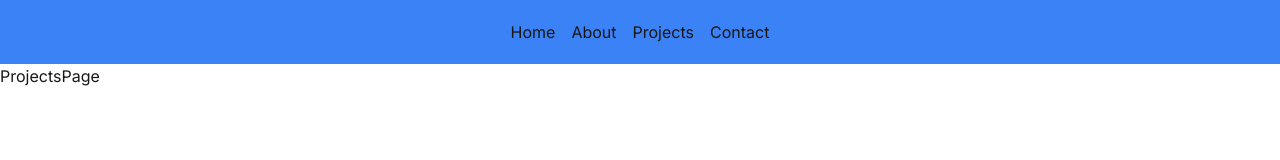
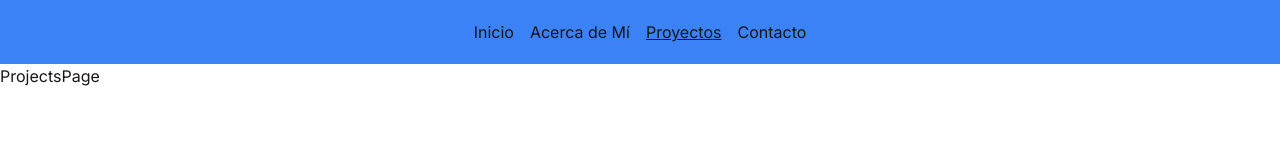
Before and after one commit to ecc97/portafolio, a Next.js app: page /projects in a window 1280 px wide. Shown: the top 160 px of the page. Built offline with nearby package versions, Linux system fonts and the light colour scheme.

Commit message:
feat: herosection and navbar modify

```diff
--- a/src/components/HeroSection.tsx
+++ /dev/null
@@ -1,16 +0,0 @@
-import React from 'react'
-import styles from './HeroSection/hero.module.css'
-import Link from 'next/link'
-
-export default function HeroSection() {
-    return (
-        <section className={`flex flex-col items-center justify-center p-8 h-full ${styles.heroContainer}`}>
-            <h1 className='text-5xl'>Edwin Carmona</h1>
-            <h2 className='text-2xl'>Frontend Developer</h2>
-            <img src='https://via.placeholder.com/200x200' alt='Profile Pic' className='mt-8 rounded-full' />
-            <Link href='/about' className='mt-8 text-xl font-bold'>
-                Learn More
-            </Link>
-        </section>
-    )
-}
--- /dev/null
+++ b/src/components/HeroSection/HeroSection.tsx
@@ -0,0 +1,30 @@
+"use client"
+import React from 'react'
+import Link from 'next/link'
+import { FaGithub, FaLinkedin } from 'react-icons/fa'
+import { FaXTwitter } from 'react-icons/fa6'
+import styles from './hero.module.css'
+
+export default function HeroSection() {
+    return (
+        <section className={`flex flex-col container-fluid justify-center items-center py-36 gap-2`}>
+            <h1 className='text-5xl'>Edwin Carmona</h1>
+            <h2 className='text-2xl'>Frontend Developer</h2>
+            <img src='https://via.placeholder.com/200x200' alt='Profile Pic' className='mt-8 rounded-full' />
+            <div className='flex gap-3'>
+                <p className={`${styles.heroIconSocialNetwork} w-12 h-12`}>
+                    <FaGithub className='w-full h-full'/>
+                </p>
+                <p className={`${styles.heroIconSocialNetwork} w-12 h-12`}>
+                    <FaLinkedin className='w-full h-full'/>
+                </p>
+                <p className={`${styles.heroIconSocialNetwork} w-12 h-12`}>
+                    <FaXTwitter className='w-full h-full'/>
+                </p>
+            </div>
+            <Link href='/about' className='mt-8 text-xl font-bold rounded-xl p-3 bg-sky-700 hover:bg-sky-500 hover:shadow-lg hover:shadow-cyan-500'>
+                Saber más
+            </Link>
+        </section>
+    )
+}
--- /dev/null
+++ b/src/components/NavLinkItem.tsx
@@ -0,0 +1,16 @@
+"use client"
+import React from 'react'
+import { usePathname } from 'next/navigation'
+import Link from 'next/link'
+
+interface MenuItemProps {
+    path: string,
+    title: string,
+}
+
+export const NavLinkItem: React.FC<MenuItemProps> = ({ path, title }) => {
+    const currentPath = usePathname()
+    return (
+        <Link href={path} className={`hover:text-slate-950 ${currentPath === path && "underline"}`}>{title}</Link>
+    )
+}
--- a/src/components/Navbar.tsx
+++ b/src/components/Navbar.tsx
@@ -1,20 +1,19 @@
-import Link from "next/link";
+"use client"
+import { NavLinkItem } from "./NavLinkItem"
+
+const navBarItems = [
+    {path: "/", title: "Inicio"},
+    { path: "/about", title: " Acerca de Mí" },
+    { path: "/projects", title: "Proyectos" },
+    { path: "/contact", title: "Contacto" },
+  ];
 
 export default function Navbar() {
     return (
         <nav className="flex justify-center gap-4 p-5 bg-blue-500 fixed w-full">
-            <Link href="/">
-                Home
-            </Link>
-            <Link href="/about">
-                About
-            </Link>
-            <Link href="/projects">
-                Projects
-            </Link>
-            <Link href="/contact">
-                Contact
-            </Link>
+            {navBarItems.map((navItem, key) => (
+                <NavLinkItem key={key} path={navItem.path} title={navItem.title}/>
+            ))}
         </nav>
     )
 }
```
Also changed, not shown: src/components/HeroSection/hero.module.css (+6 -2 lines).
